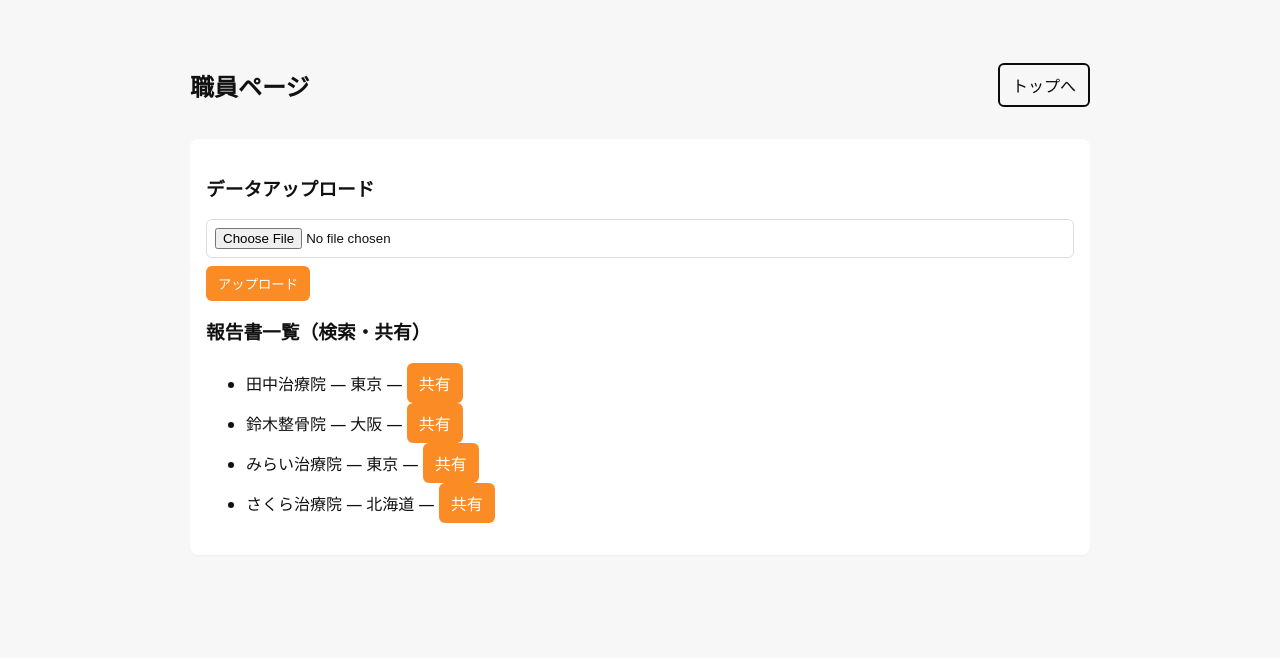
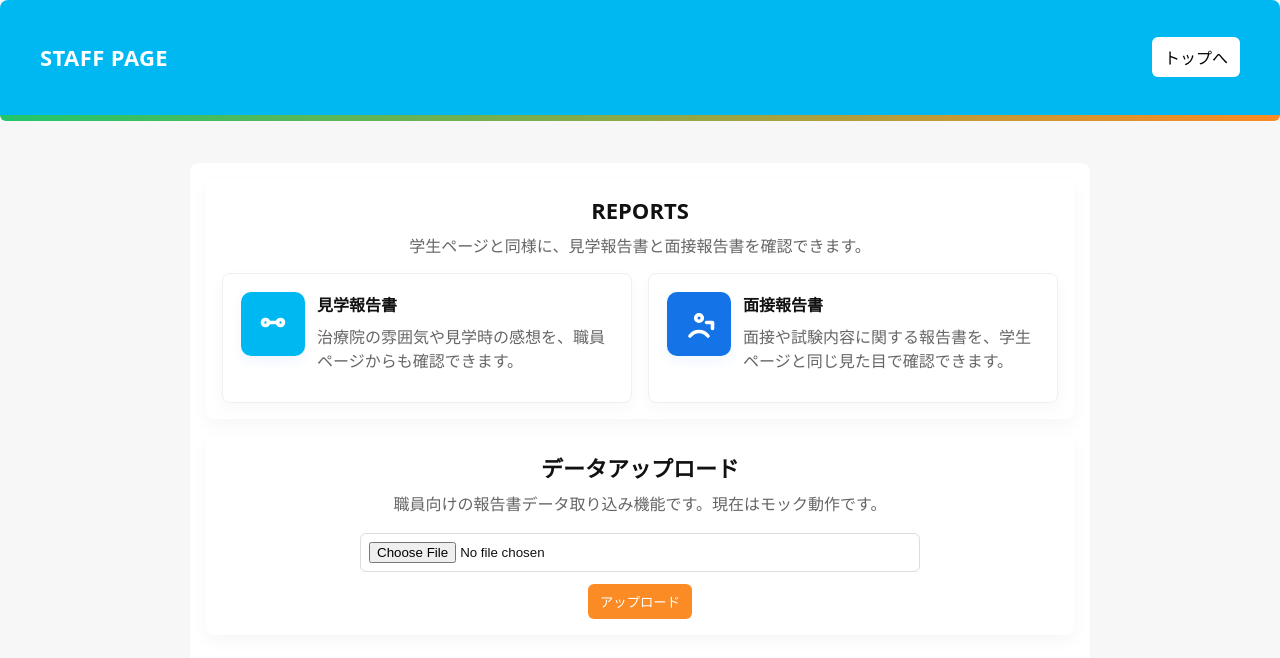
Before and after one commit to takemura-ty/AMTJTcareerapp, a Next.js app: page /staff in a window 1280 px wide. Shown: the top 658 px of the page. Built offline with nearby package versions, Linux system fonts and the light colour scheme.

Commit message:
Align staff page with student reports UI

```diff
--- a/pages/staff/index.tsx
+++ b/pages/staff/index.tsx
@@ -1,10 +1,6 @@
-import { useEffect, useState } from 'react'
 import Link from 'next/link'
-import { reports } from '../../lib/data'
 
 export default function StaffIndex(){
-  const [list,setList] = useState(reports)
-
   // mock upload handler
   const upload = async (e:any) =>{
     e.preventDefault()
@@ -12,25 +8,57 @@ export default function StaffIndex(){
   }
 
   return (
-    <div className="container">
-      <div className="header">
-        <h2>職員ページ</h2>
-        <Link href="/" className="button outline">トップへ</Link>
+    <div>
+      <div className="student-top">
+        <div className="header">
+          <h2>STAFF PAGE</h2>
+          <Link href="/" className="button logout">トップへ</Link>
+        </div>
       </div>
 
-      <div className="card">
-        <h3>データアップロード</h3>
-        <form onSubmit={upload}>
-          <input type="file" />
-          <div style={{marginTop:8}}><button className="button">アップロード</button></div>
-        </form>
+      <div className="container">
+        <div className="card">
+          <div className="panel">
+            <h3 style={{textAlign:'center',fontSize:22}}>REPORTS</h3>
+            <p style={{color:'#666',marginTop:8,textAlign:'center',maxWidth:680,marginLeft:'auto',marginRight:'auto'}}>学生ページと同様に、見学報告書と面接報告書を確認できます。</p>
 
-        <h3 style={{marginTop:16}}>報告書一覧（検索・共有）</h3>
-        <ul>
-          {list.map(r=> (
-            <li key={r.id}>{r.company} — {r.region} — <a className="button" href={`/student/reports?shareId=${r.id}`}>共有</a></li>
-          ))}
-        </ul>
+            <div className="report-grid">
+              <Link href="/student/reports?type=visit" className="report-card">
+                <div className="card-row">
+                  <div className="card-icon accent-1">
+                    <svg width="36" height="36" viewBox="0 0 24 24" xmlns="http://www.w3.org/2000/svg"><g fill="none" stroke="#fff" strokeWidth="2.4" strokeLinecap="round" strokeLinejoin="round"><circle cx="7" cy="11" r="2"/><circle cx="17" cy="11" r="2"/><path d="M9 11h6"/></g></svg>
+                  </div>
+                  <div>
+                    <h4>見学報告書</h4>
+                    <p>治療院の雰囲気や見学時の感想を、職員ページからも確認できます。</p>
+                  </div>
+                </div>
+              </Link>
+
+              <Link href="/student/reports?type=interview" className="report-card">
+                <div className="card-row">
+                  <div className="card-icon accent-2">
+                    <svg width="36" height="36" viewBox="0 0 24 24" xmlns="http://www.w3.org/2000/svg"><g fill="none" stroke="#fff" strokeWidth="2.4" strokeLinecap="round" strokeLinejoin="round"><circle cx="12" cy="8" r="2.2"/><path d="M6 20c1.5-2 4-3 6-3s4.5 1 6 3"/><path d="M17 11h4v4"/></g></svg>
+                  </div>
+                  <div>
+                    <h4>面接報告書</h4>
+                    <p>面接や試験内容に関する報告書を、学生ページと同じ見た目で確認できます。</p>
+                  </div>
+                </div>
+              </Link>
+            </div>
+          </div>
+
+          <div className="panel">
+            <h3 style={{textAlign:'center',fontSize:22}}>データアップロード</h3>
+            <p style={{color:'#666',marginTop:8,textAlign:'center',maxWidth:680,marginLeft:'auto',marginRight:'auto'}}>職員向けの報告書データ取り込み機能です。現在はモック動作です。</p>
+
+            <form onSubmit={upload} style={{maxWidth:560,margin:'18px auto 0'}}>
+              <input type="file" />
+              <div style={{marginTop:12,textAlign:'center'}}><button className="button">アップロード</button></div>
+            </form>
+          </div>
+        </div>
       </div>
     </div>
   )
```
